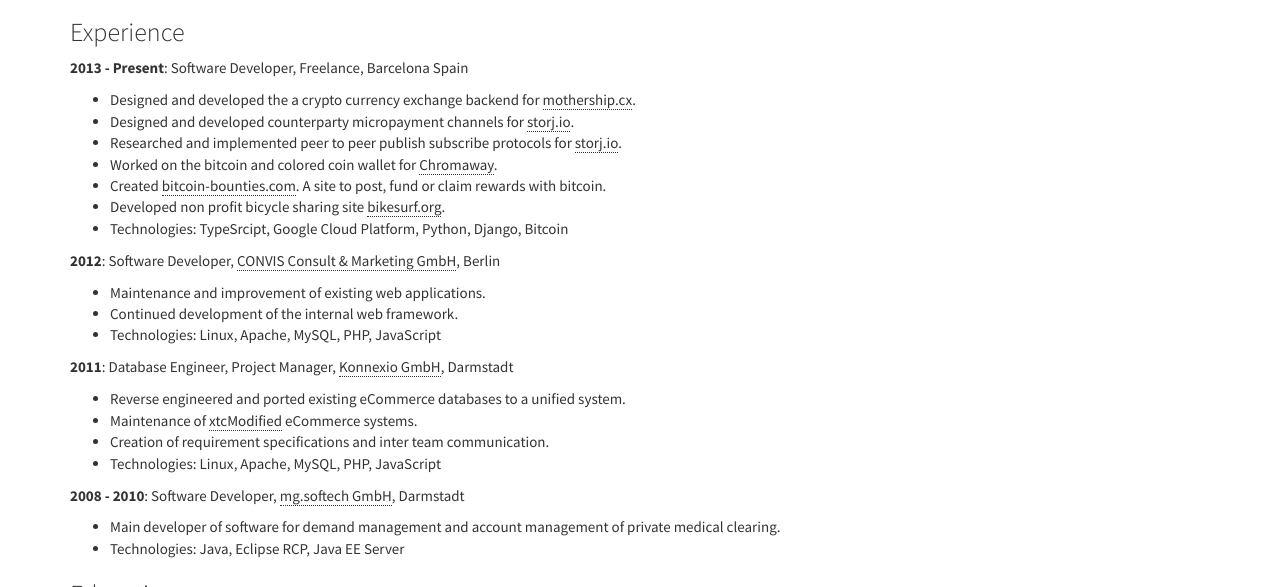
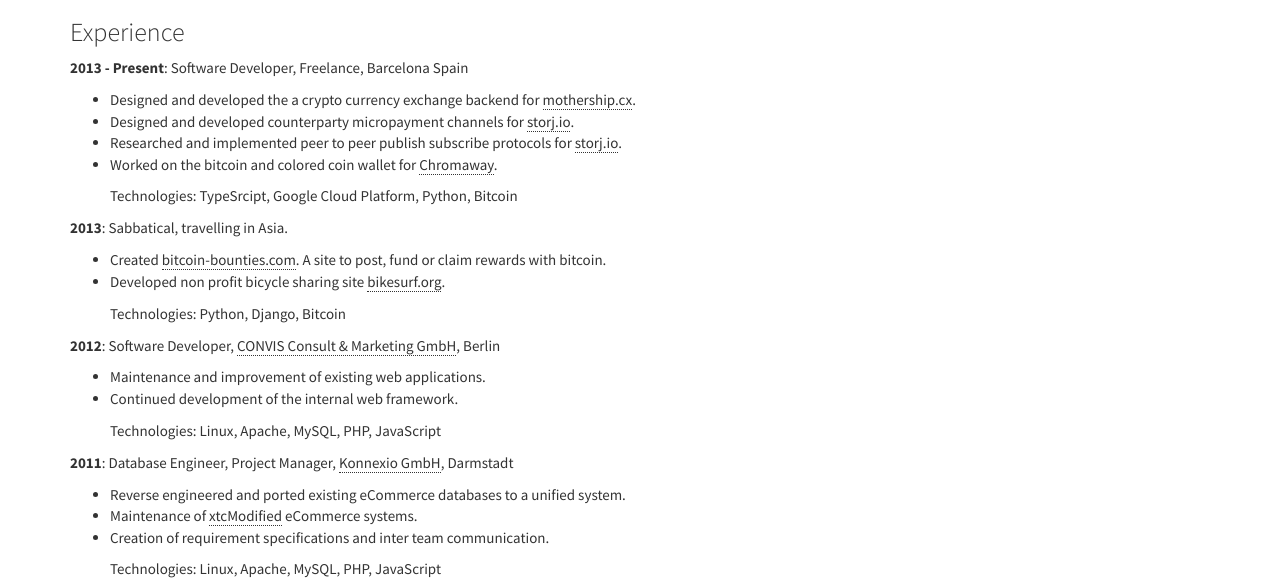
Before and after one commit to F483/f483.github.io, a plain HTML site: page pages/resume.html in a window 1280 px wide. Shown: the part 190-777 px from the top of the page. Drawn offline with Linux system fonts and the light colour scheme.

```diff
--- a/pages/resume.html
+++ b/pages/resume.html
@@ -77,28 +77,42 @@ f483@protonmail.com<br/></p>
 <li>Designed and developed the a crypto currency exchange backend for <a href="https://mothership.cx/">mothership.cx</a>.</li>
 <li>Designed and developed counterparty micropayment channels for <a href="https://storj.io">storj.io</a>.</li>
 <li>Researched and implemented peer to peer publish subscribe protocols for <a href="https://storj.io">storj.io</a>.</li>
-<li>Worked on the bitcoin and colored coin wallet for <a href="http://chromaway.com/">Chromaway</a>.</li>
+<li>
+<p>Worked on the bitcoin and colored coin wallet for <a href="http://chromaway.com/">Chromaway</a>.</p>
+<p>Technologies: TypeSrcipt, Google Cloud Platform, Python, Bitcoin</p>
+</li>
+</ul>
+<p><strong>2013</strong>: Sabbatical, travelling in Asia.</p>
+<ul>
 <li>Created <a href="/pages/portfolio.html#bitcoin-bounties.com">bitcoin-bounties.com</a>. A site to post, fund or claim rewards with bitcoin.</li>
-<li>Developed non profit bicycle sharing site <a href="/pages/portfolio.html#bikesurf.org">bikesurf.org</a>.</li>
-<li>Technologies: TypeSrcipt, Google Cloud Platform, Python, Django, Bitcoin</li>
+<li>
+<p>Developed non profit bicycle sharing site <a href="/pages/portfolio.html#bikesurf.org">bikesurf.org</a>.</p>
+<p>Technologies: Python, Django, Bitcoin</p>
+</li>
 </ul>
 <p><strong>2012</strong>: Software Developer, <a href="http://www.convismedia.eu/">CONVIS Consult &amp; Marketing GmbH</a>, Berlin</p>
 <ul>
 <li>Maintenance and improvement of existing web applications.</li>
-<li>Continued development of the internal web framework.</li>
-<li>Technologies: Linux, Apache, MySQL, PHP, JavaScript</li>
+<li>
+<p>Continued development of the internal web framework.</p>
+<p>Technologies: Linux, Apache, MySQL, PHP, JavaScript</p>
+</li>
 </ul>
 <p><strong>2011</strong>: Database Engineer, Project Manager, <a href="http://www.konnexio.de/">Konnexio GmbH</a>, Darmstadt</p>
 <ul>
 <li>Reverse engineered and ported existing eCommerce databases to a unified system.</li>
 <li>Maintenance of <a href="http://www.modified-shop.org/">xtcModified</a> eCommerce systems.</li>
-<li>Creation of requirement specifications and inter team communication.</li>
-<li>Technologies: Linux, Apache, MySQL, PHP, JavaScript</li>
+<li>
+<p>Creation of requirement specifications and inter team communication.</p>
+<p>Technologies: Linux, Apache, MySQL, PHP, JavaScript</p>
+</li>
 </ul>
 <p><strong>2008 - 2010</strong>: Software Developer, <a href="http://www.mgsoftech.com/">mg.softech GmbH</a>, Darmstadt</p>
 <ul>
-<li>Main developer of software for demand management and account management of private medical clearing.</li>
-<li>Technologies: Java, Eclipse RCP, Java EE Server</li>
+<li>
+<p>Main developer of software for demand management and account management of private medical clearing.</p>
+<p>Technologies: Java, Eclipse RCP, Java EE Server</p>
+</li>
 </ul>
 <h3>Education</h3>
 <p><strong>2008 - 2010</strong>: Trainee, <a href="http://www.mgsoftech.com/">mg.training GmbH</a>, Darmstadt</p>
```
Also changed, not shown: pages/portfolio.html (+24 -0 lines), images/portfolio/mothership.png (added).
